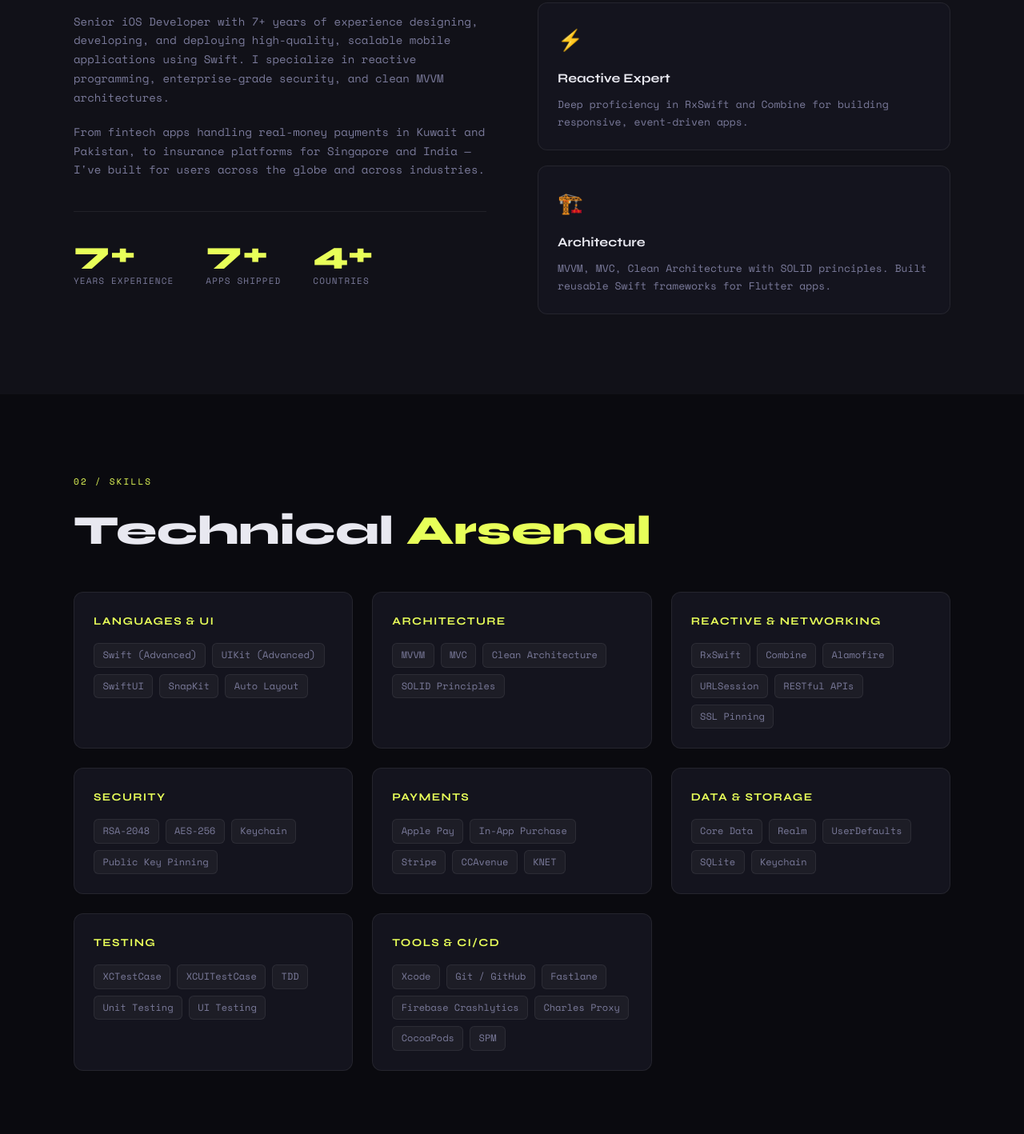
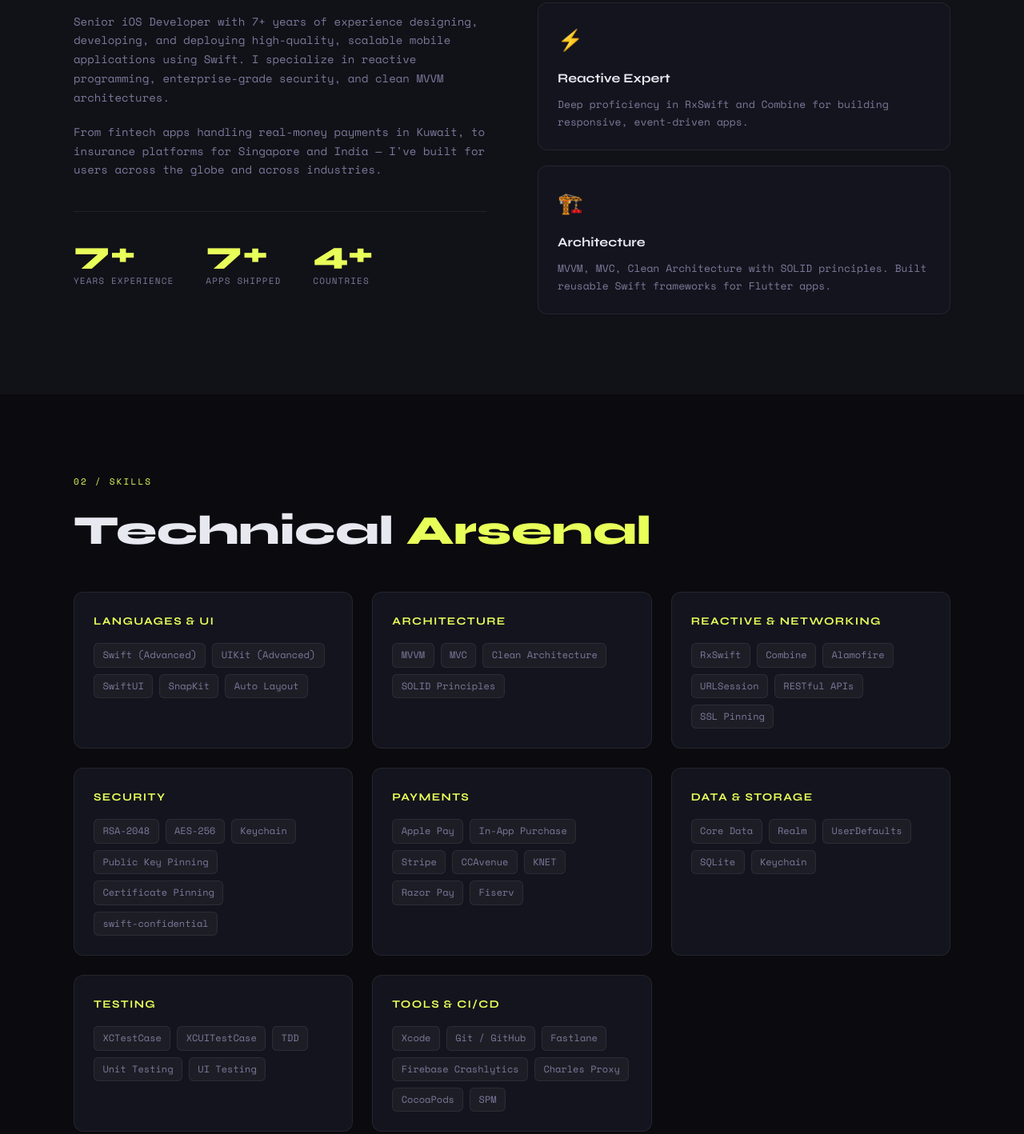
Before and after one commit to ankitkumarg1/portfolio, a plain HTML site: page index.html in a window 1280 px wide. Shown: the part 1145-2563 px from the top of the page at 80% size. Drawn offline with nearby package versions, Linux system fonts and the light colour scheme.

Commit message:
Update index.html

```diff
--- a/index.html
+++ b/index.html
@@ -3,7 +3,7 @@
 <head>
   <meta charset="UTF-8" />
   <meta name="viewport" content="width=device-width, initial-scale=1.0"/>
-  <title>Ankit Kumar Gupta — Senior iOS Developer</title>
+  <title>Ankit Kumar Gupta — Senior Software Engineer - iOS</title>
   <link rel="stylesheet" href="css/style.css" />
   <link rel="preconnect" href="https://fonts.googleapis.com">
   <link href="https://fonts.googleapis.com/css2?family=Space+Mono:ital,wght@0,400;0,700;1,400&family=Syne:wght@400;700;800&display=swap" rel="stylesheet">
@@ -27,7 +27,7 @@
   <section class="hero" id="hero">
     <div class="hero-grid-bg"></div>
     <div class="hero-content">
-      <span class="hero-tag">iOS Developer</span>
+      <span class="hero-tag">SENIOR SOFTWARE ENGINEER - IOS</span>
       <h1 class="hero-name">Ankit<br/><em>Kumar</em><br/>Gupta</h1>
       <p class="hero-sub">7+ years crafting secure, scalable iOS apps.<br/>Swift · UIKit · SwiftUI · MVVM</p>
       <div class="hero-cta">
@@ -69,7 +69,7 @@
         <div class="about-text">
           <h2 class="section-title">Building apps people <em>trust</em></h2>
           <p>Senior iOS Developer with 7+ years of experience designing, developing, and deploying high-quality, scalable mobile applications using Swift. I specialize in reactive programming, enterprise-grade security, and clean MVVM architectures.</p>
-          <p>From fintech apps handling real-money payments in Kuwait and Pakistan, to insurance platforms for Singapore and India — I've built for users across the globe and across industries.</p>
+          <p>From fintech apps handling real-money payments in Kuwait, to insurance platforms for Singapore and India — I've built for users across the globe and across industries.</p>
           <div class="about-stats">
             <div class="stat"><span class="stat-num">7+</span><span class="stat-label">Years Experience</span></div>
             <div class="stat"><span class="stat-num">7+</span><span class="stat-label">Apps Shipped</span></div>
@@ -144,6 +144,8 @@
             <span>AES-256</span>
             <span>Keychain</span>
             <span>Public Key Pinning</span>
+            <span>Certificate Pinning</span>
+            <span>swift-confidential</span>
           </div>
         </div>
 
@@ -155,6 +157,8 @@
             <span>Stripe</span>
             <span>CCAvenue</span>
             <span>KNET</span>
+            <span>Razor Pay</span>
+            <span>Fiserv</span>
           </div>
         </div>
 
```
